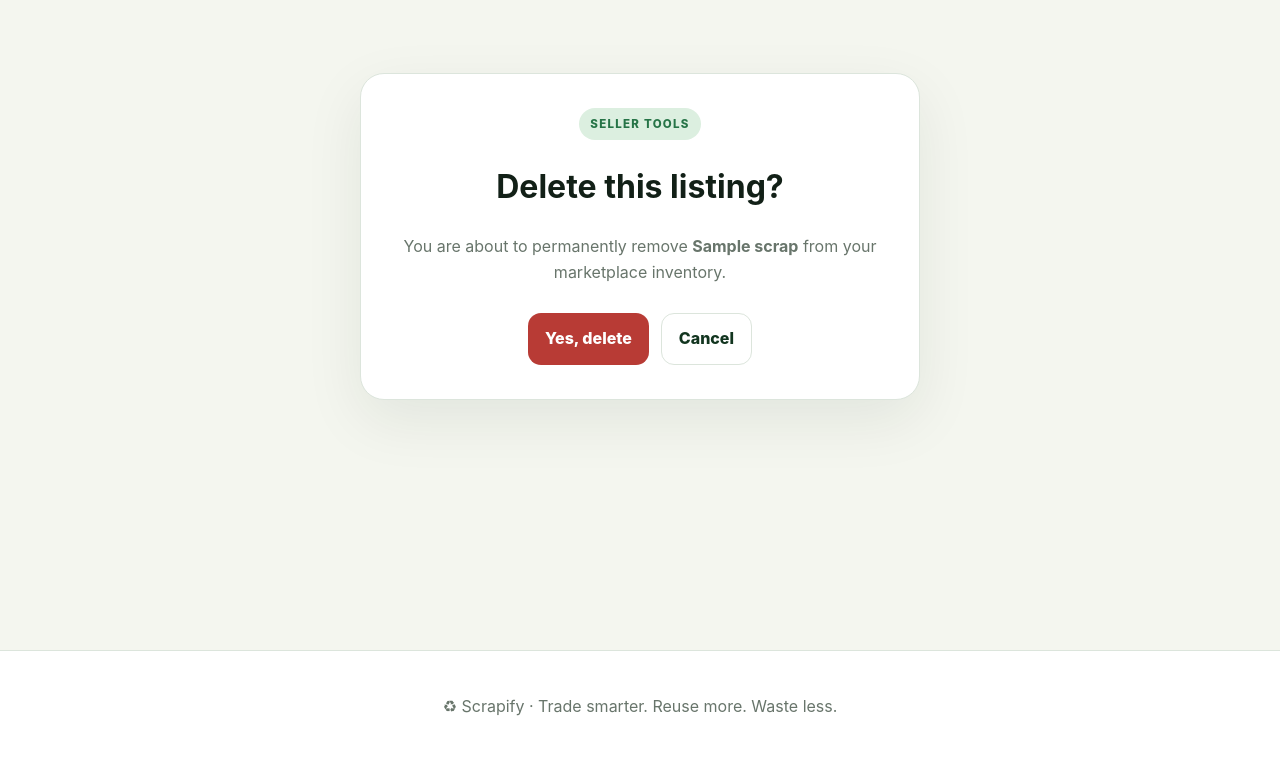
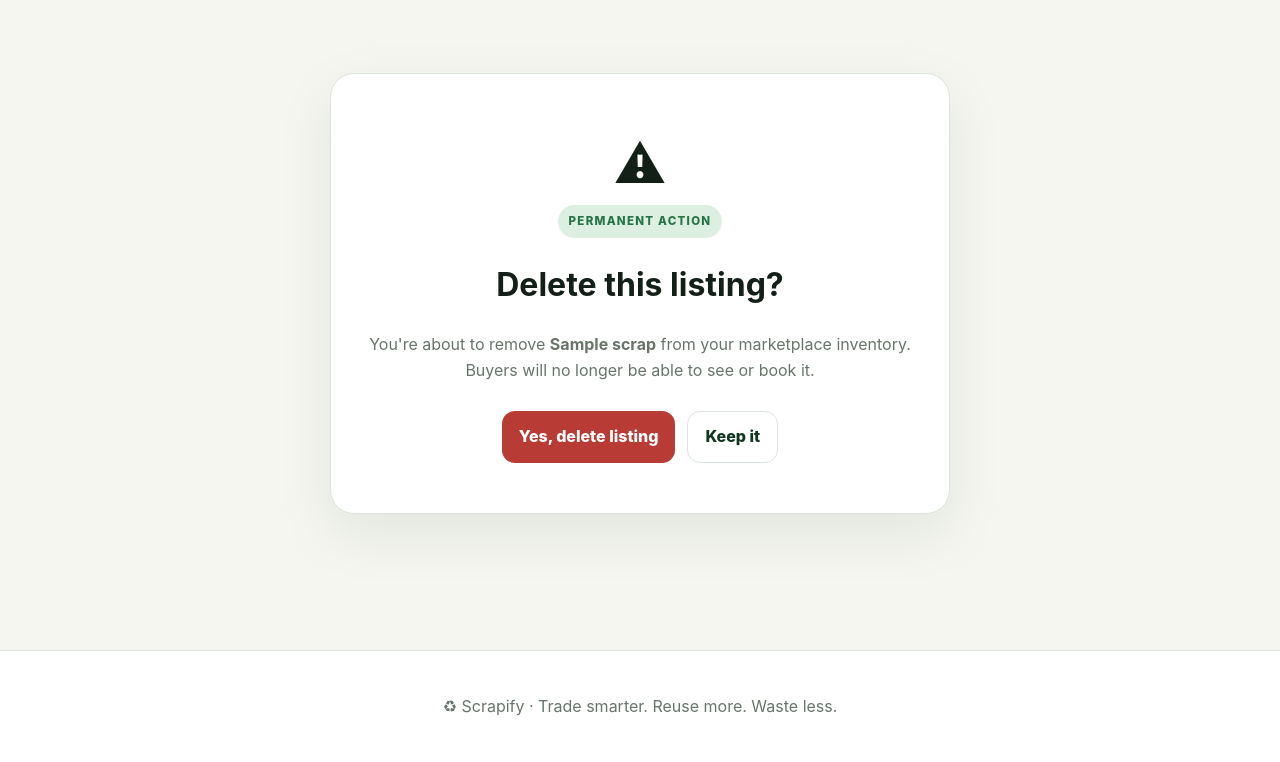
Before and after one commit to saksham-giri/ScrapiFy, a Django app: page /accounts/1/delete_listing/ in a window 1280 px wide. Shown: the part 75-837 px from the top of the page. Run offline with Django 5.2, Linux system fonts and the light colour scheme; a user stored in the database is signed in; tables that the repository leaves empty hold one stand-in row (values such as "Sample post").

Commit message:
Redesign delete confirmation page

```diff
--- a/accounts/templates/confirm_delete.html
+++ b/accounts/templates/confirm_delete.html
@@ -1,5 +1,5 @@
 {% extends 'base.html' %}
-{% block title %}Delete Listing · Scrapify{% endblock %}
+{% block title %}Delete listing · Scrapify{% endblock %}
 {% block content %}
-<div class="form-card" style="max-width:560px;text-align:center"><span class="eyebrow">Seller tools</span><h1>Delete this listing?</h1><p class="muted">You are about to permanently remove <strong>{{ listing.title }}</strong> from your marketplace inventory.</p><form method="post" data-confirm="Delete this listing permanently?">{% csrf_token %}<div class="actions" style="justify-content:center"><button class="btn danger" type="submit">Yes, delete</button><a class="btn secondary" href="{% url 'seller_dashboard' %}">Cancel</a></div></form></div>
+<div class="form-card" style="max-width:620px;text-align:center;padding:50px 34px"><div style="font-size:3.2rem">⚠</div><span class="eyebrow">Permanent action</span><h1>Delete this listing?</h1><p class="muted">You're about to remove <strong>{{ listing.title }}</strong> from your marketplace inventory. Buyers will no longer be able to see or book it.</p><form method="post" data-confirm="Delete this listing permanently?"><div class="actions" style="justify-content:center">{% csrf_token %}<button class="btn danger" type="submit">Yes, delete listing</button><a class="btn secondary" href="{% url 'seller_dashboard' %}">Keep it</a></div></form></div>
 {% endblock %}
```
